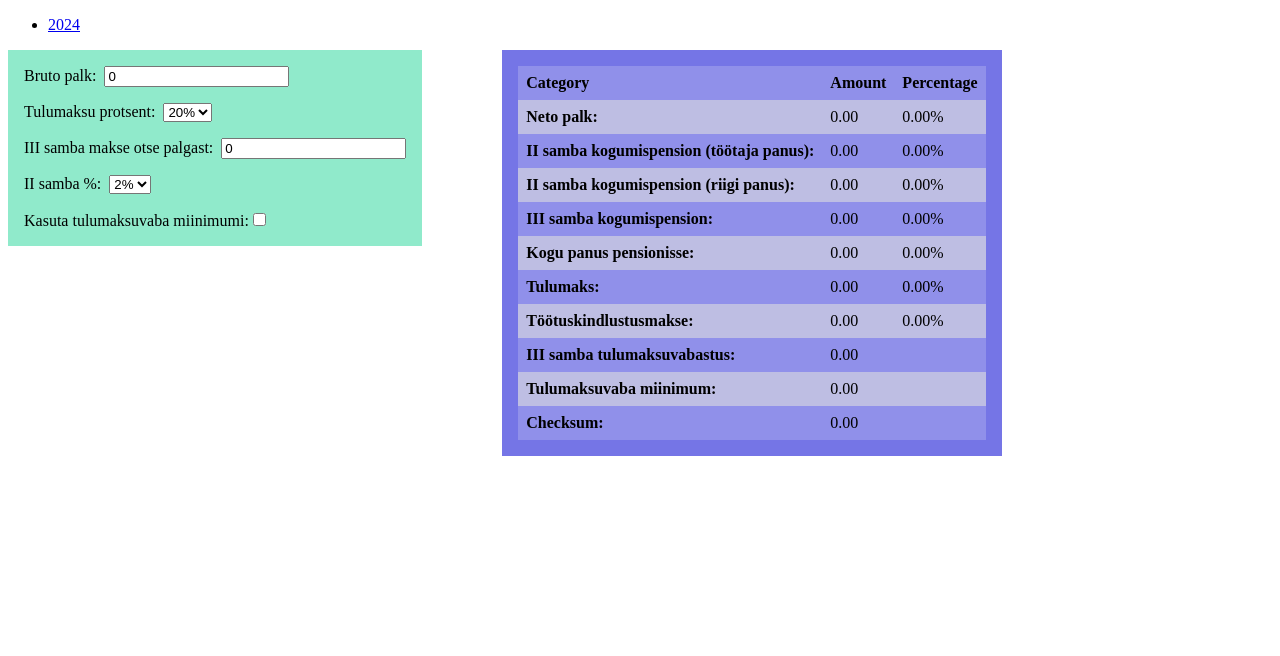
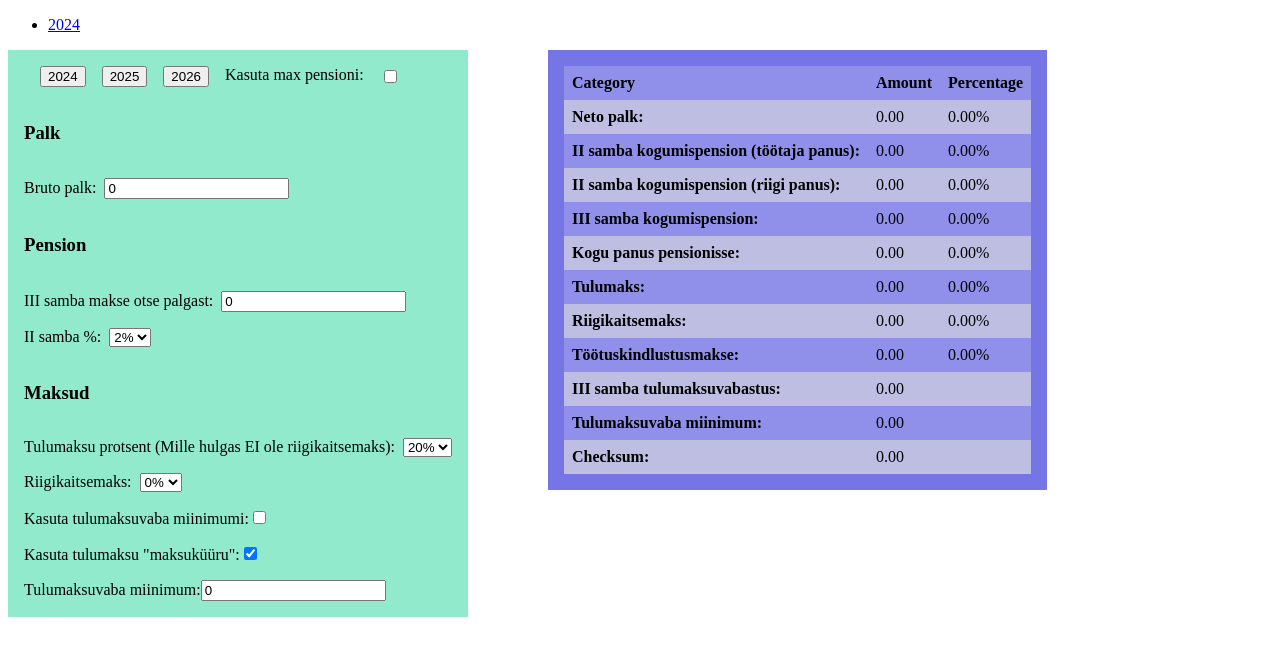
Before and after one commit to MartinSirg/PalgaKalkulaator, an Angular app in the folder WageCalculator/: page /2024 in a window 1280 px wide. Shown: the top 656 px of the page. Built offline with nearby package versions, Linux system fonts and the light colour scheme.

Commit message:
Add tax changes from 2026, Add year presets

```diff
--- a/WageCalculator/src/app/app.routes.ts
+++ b/WageCalculator/src/app/app.routes.ts
@@ -1,6 +1,6 @@
 import {Routes} from '@angular/router';
-import {WageCalculator2024} from "./home/wage-calculator2024.component";
+import {Calculator2024} from "./home/wage-calculator2024.component";
 
 export const routes: Routes = [
-  {path: "2024", component: WageCalculator2024},
+  {path: "2024", component: Calculator2024},
 ];
--- a/WageCalculator/src/app/home/wage-calculator2024.component.html
+++ b/WageCalculator/src/app/home/wage-calculator2024.component.html
@@ -1,19 +1,21 @@
 <div style="display: flex; gap: 5rem; flex-wrap: wrap">
   <div class="input-container">
+    <div style="display: flex; gap: 1rem">
+      <label></label>
+      <button (click)="set2024TaxPreset()">2024</button>
+      <button (click)="set2025TaxPreset()">2025</button>
+      <button (click)="set2026TaxPreset()">2026</button>
+      <label for="use-max-pension">Kasuta max pensioni:</label>
+      <input id="use-max-pension" type="checkbox" [(ngModel)]="useMaxPension">
+    </div>
+
+    <h3>Palk</h3>
     <div>
       <label for="gross-pay">Bruto palk: &nbsp;</label>
       <input [formControl]="wageForm.controls.grossPay" id="gross-pay" type="number">
     </div>
 
-    <div>
-      <label for="income-tax">Tulumaksu protsent: &nbsp;</label>
-      <select id="income-tax" [formControl]="wageForm.controls.incomeTaxPercentage">
-        <option value="20">20%</option>
-        <option value="22">22%</option>
-        <option value="24">24%</option>
-      </select>
-  </div>
-
+    <h3>Pension</h3>
     <div>
       <label for="third-pillar-amount">III samba makse otse palgast: &nbsp;</label>
       <input [formControl]="wageForm.controls.thirdPillarAmount" id="third-pillar-amount" type="number">
@@ -26,16 +28,41 @@
 
     <div>
       <label for="retirementFee">II samba %: &nbsp;</label>
-      <select id="retirementFee" [formControl]="wageForm.controls.retirementFeePercentage">
+      <select id="retirementFee" [formControl]="wageForm.controls.secondPillarPercentage">
         <option value="0">0%</option>
         <option value="2">2%</option>
-<!--        <option value="4">4%</option>-->
-<!--        <option value="6">6%</option>-->
+        <option value="4">4%</option>
+        <option value="6">6%</option>
+      </select>
+    </div>
+
+    <h3>Maksud</h3>
+    <div>
+      <label for="income-tax">Tulumaksu protsent (Mille hulgas EI ole riigikaitsemaks): &nbsp;</label>
+      <select id="income-tax" [formControl]="wageForm.controls.incomeTaxPercentage">
+        <option value="20">20%</option>
+        <option value="22">22%</option>
+      </select>
+    </div>
+
+    <div>
+      <label for="defence-tax">Riigikaitsemaks: &nbsp;</label>
+      <select id="defence-tax" [formControl]="wageForm.controls.defenceTaxPercentage">
+        <option value="0">0%</option>
+        <option value="2">2%</option>
       </select>
     </div>
     <div>
       <label for="use-income-tax-free-minimum">Kasuta tulumaksuvaba miinimumi:</label>
       <input [formControl]="wageForm.controls.useIncomeTaxFreeMinimum" id="use-income-tax-free-minimum" type="checkbox">
+    </div>
+    <div>
+      <label for="use-income-tax-curve">Kasuta tulumaksu "maksuküüru":</label>
+      <input [formControl]="wageForm.controls.useIncomeTaxCurve" id="use-income-tax-curve" type="checkbox">
+    </div>
+    <div>
+      <label for="income-tax-free-minimum">Tulumaksuvaba miinimum:</label>
+      <input [formControl]="wageForm.controls.incomeTaxFreeMinimum" id="income-tax-free-minimum" type="number">
     </div>
     @if (wageResult(); as result){
       <div *ngIf="result.type === 'error'">Viga: {{result.errorReason}}</div>
@@ -110,6 +137,16 @@
         }
       </tr>
       <tr>
+        <td><strong>Riigikaitsemaks:</strong></td>
+        @if (wageResult.type == 'success'){
+          <td>{{wageResult.defenceTax | number : "1.2-2"}}</td>
+          <td>{{wageResult.defenceTaxPercentage | number : "1.2-2"}}%</td>
+        } @else {
+          <td>{{0 | number : "1.2-2"}}</td>
+          <td>{{0 | number : "1.2-2"}}%</td>
+        }
+      </tr>
+      <tr>
         <td><strong>Töötuskindlustusmakse:</strong></td>
         @if (wageResult.type == 'success'){
           <td>{{wageResult.unemploymentFee | number : "1.2-2"}}</td>
--- a/WageCalculator/src/app/home/wage-calculator2024.component.scss
+++ b/WageCalculator/src/app/home/wage-calculator2024.component.scss
@@ -5,7 +5,7 @@
   background-color: #90eacb;
   padding: 1rem;
   height: fit-content;
-  max-width: 25rem;
+  max-width: 30rem;
 }
 
 .result-table-container {
--- a/WageCalculator/src/app/home/wage-calculator2024.component.ts
+++ b/WageCalculator/src/app/home/wage-calculator2024.component.ts
@@ -1,5 +1,5 @@
 import {ChangeDetectionStrategy, Component, computed} from '@angular/core';
-import {FormControl, FormGroup, ReactiveFormsModule, Validators} from "@angular/forms";
+import {FormControl, FormGroup, FormsModule, ReactiveFormsModule, Validators} from "@angular/forms";
 import {toSignal} from "@angular/core/rxjs-interop";
 import {startWith} from "rxjs";
 import {DecimalPipe, NgIf} from "@angular/common";
@@ -10,20 +10,24 @@ import {DecimalPipe, NgIf} from "@angular/common";
   imports: [
     ReactiveFormsModule,
     NgIf,
-    DecimalPipe
+    DecimalPipe,
+    FormsModule
   ],
   templateUrl: './wage-calculator2024.component.html',
   styleUrl: './wage-calculator2024.component.scss',
   changeDetection: ChangeDetectionStrategy.OnPush
 })
-export class WageCalculator2024 {
+export class Calculator2024 {
+  useMaxPension: boolean = false;
   wageForm = new FormGroup({
     grossPay: new FormControl<number>(0),
     thirdPillarAmount: new FormControl<number>(0, Validators.max(500)),
-    retirementFeePercentage: new FormControl<number>(2),
-    // incomeTaxPercentageExemptFromTaxRelief: new FormControl<number>(0),
+    secondPillarPercentage: new FormControl<number>(2),
+    defenceTaxPercentage: new FormControl<number>(0),
     incomeTaxPercentage: new FormControl<number>(20),
-    useIncomeTaxFreeMinimum: new FormControl<boolean>(false)
+    useIncomeTaxFreeMinimum: new FormControl<boolean>(false),
+    useIncomeTaxCurve: new FormControl<boolean>(true),
+    incomeTaxFreeMinimum: new FormControl<number>(0),
   })
 
   wageFormValue = toSignal(this.wageForm.valueChanges.pipe(startWith(this.wageForm.value)))
@@ -31,13 +35,58 @@ export class WageCalculator2024 {
   wageResult = computed(() => {
     let grossPay = this.wageFormValue()?.grossPay ?? 0;
     if (grossPay < 0) grossPay = 0;
-    const retirementFeePercentage = this.wageFormValue()?.retirementFeePercentage ?? 2;
+    const retirementFeePercentage = this.wageFormValue()?.secondPillarPercentage ?? 2;
     const incomeTaxPercentage = this.wageFormValue()?.incomeTaxPercentage ?? 20;
     const thirdPillarAmount = this.wageFormValue()?.thirdPillarAmount ?? 0;
+    const useIncomeTaxCurve = this.wageFormValue()?.useIncomeTaxCurve ?? false;
     const useIncomeTaxFreeMinimum = this.wageFormValue()?.useIncomeTaxFreeMinimum ?? false;
+    const incomeTaxFreeMinimum = this.wageFormValue()?.incomeTaxFreeMinimum ?? 0;
+    const defenceTaxPercentage = this.wageFormValue()?.defenceTaxPercentage ?? 0;
 
-    return getWageComposition2024(grossPay, retirementFeePercentage, thirdPillarAmount, useIncomeTaxFreeMinimum, incomeTaxPercentage);
+
+    return getWageComposition2024(grossPay, retirementFeePercentage, thirdPillarAmount, useIncomeTaxFreeMinimum, incomeTaxPercentage, incomeTaxFreeMinimum, useIncomeTaxCurve, defenceTaxPercentage);
   });
+
+  set2024TaxPreset() {
+    const currentSecondPillarPercentage  = this.wageForm.controls.secondPillarPercentage.value ?? 2;
+    let secondPillarPercentage = 0;
+
+    if (this.useMaxPension) secondPillarPercentage = 2;
+    else if (currentSecondPillarPercentage > 2) secondPillarPercentage = 2;
+    else secondPillarPercentage = currentSecondPillarPercentage;
+
+    this.wageForm.patchValue({
+      incomeTaxPercentage: 20,
+      defenceTaxPercentage: 0,
+      useIncomeTaxCurve: true,
+      thirdPillarAmount: this.useMaxPension ? 500 : this.wageForm.controls.thirdPillarAmount.value,
+      incomeTaxFreeMinimum: 654,
+      secondPillarPercentage: secondPillarPercentage
+    });
+  }
+
+  set2025TaxPreset() {
+    this.wageForm.patchValue({
+      incomeTaxPercentage: 22,
+      defenceTaxPercentage: 0,
+      useIncomeTaxCurve: true,
+      secondPillarPercentage: this.useMaxPension ? 6 : this.wageForm.controls.secondPillarPercentage.value,
+      thirdPillarAmount: this.useMaxPension ? 500 : this.wageForm.controls.thirdPillarAmount.value,
+      incomeTaxFreeMinimum: 700,
+    });
+  }
+
+  set2026TaxPreset() {
+    this.wageForm.patchValue({
+      incomeTaxPercentage: 22,
+      defenceTaxPercentage: 2,
+      useIncomeTaxCurve: false,
+      useIncomeTaxFreeMinimum: true,
+      secondPillarPercentage: this.useMaxPension ? 6 : this.wageForm.controls.secondPillarPercentage.value,
+      thirdPillarAmount: this.useMaxPension ? 500 : this.wageForm.controls.thirdPillarAmount.value,
+      incomeTaxFreeMinimum: 700,
+    });
+  }
 }
 
 const UNEMPLOYMENT_FEE_MULTIPLIER = 1.6 / 100; // 1.6%
@@ -46,24 +95,26 @@ const SECOND_PILLAR_NATIONAL_MULTIPLIER = 4 / 100; // 4%
 type WageResultError = { type: "error"; errorReason: string };
 
 type WageResultSuccess = {
+  checkSum: number;
+  defenceTax: number
+  defenceTaxPercentage: number
+  incomeTax: number;
+  incomeTaxFreeAmount: number;
+  incomeTaxPercentage: number
+  netPay: number
+  netPayPercentage: number;
   secondPillarEmployeeAmount: number;
-  secondPillarNationalAmount: number
-  secondPillarNationalPercentage: number
   secondPillarEmployeePercentage: number;
+  secondPillarNationalAmount: number;
+  secondPillarNationalPercentage: number;
   thirdPillarAmount: number;
-  totalPensionContributionAmount: number
-  totalPensionContributionPercentage: number
+  thirdPillarPercentage: number;
+  thirdPillarTaxFreeAmount: number;
+  totalPensionContributionAmount: number;
+  totalPensionContributionPercentage: number;
+  type: "success";
+  unemploymentFee: number;
   unemploymentFeePercentage: number;
-  thirdPillarTaxFreeAmount: number;
-  incomeTaxFreeAmount: number;
-  type: "success";
-  netPay: number;
-  netPayPercentage: number;
-  unemploymentFee: number;
-  incomeTaxPercentage: number;
-  incomeTax: number;
-  checkSum: number;
-  thirdPillarPercentage: number
 };
 
 /**
@@ -73,30 +124,46 @@ type WageResultSuccess = {
  * @param thirdPillarAmount III samba kogumispensioni sissemakse otse palgast
  * @param useIncomeTaxFreeMinimum Kasuta tulumaksuvbaba miinimumi maksusoodustust
  */
-function getWageComposition2024(grossPay: number, secondPillarPercentage: number, thirdPillarAmount: number, useIncomeTaxFreeMinimum: boolean, incomeTaxPercentage: number): WageResultSuccess | WageResultError {
+function getWageComposition2024(
+  grossPay: number,
+  secondPillarPercentage: number,
+  thirdPillarAmount: number,
+  useIncomeTaxFreeMinimum: boolean,
+  incomeTaxPercentage: number,
+  incomeTaxFreeMinimum: number,
+  useIncomeTaxCurve: boolean,
+  defenceTaxPercentage: number
+): WageResultSuccess | WageResultError {
   const incomeTaxMultiplier = incomeTaxPercentage > 0 ? incomeTaxPercentage / 100 : 0;
+  const defenceTaxMultiplier = defenceTaxPercentage > 0 ? defenceTaxPercentage / 100 : 0;
   const secondPillarMultiplier = secondPillarPercentage > 0 ? secondPillarPercentage / 100 : 0;
   const thirdPillarTaxFreeAmount = getThirdPillarTaxFreeAmount(grossPay, thirdPillarAmount);
   if (thirdPillarAmount > thirdPillarTaxFreeAmount) {
     thirdPillarAmount = thirdPillarTaxFreeAmount; //Don't allow bigger payments than tax free amount (current behaviour)
   }
 
-  const incomeTaxFreeAmount = getIncomeTaxFreeAmount(grossPay, useIncomeTaxFreeMinimum);
+  const incomeTaxFreeAmount = getIncomeTaxFreeAmount(grossPay, useIncomeTaxFreeMinimum, useIncomeTaxCurve, incomeTaxFreeMinimum);
   const unemploymentFee = grossPay * UNEMPLOYMENT_FEE_MULTIPLIER;
   const secondPillarAmount = grossPay * secondPillarMultiplier;
   const secondPillarNationalAmount = secondPillarPercentage > 0 ? grossPay * SECOND_PILLAR_NATIONAL_MULTIPLIER : 0;
 
-  let incomeTaxableAmount = grossPay - incomeTaxFreeAmount - unemploymentFee - secondPillarAmount - thirdPillarTaxFreeAmount;
+  //ASSUMPTION: defence tax is calculated after unemployment insurance and pension deductions
+  let defenceTaxableAmount = grossPay - unemploymentFee - secondPillarAmount - thirdPillarTaxFreeAmount;
+  let incomeTaxableAmount = grossPay - unemploymentFee - secondPillarAmount - thirdPillarTaxFreeAmount - incomeTaxFreeAmount;
   if (incomeTaxableAmount < 0) incomeTaxableAmount = 0;
+  if (defenceTaxableAmount < 0) defenceTaxableAmount = 0;
 
   const incomeTax = incomeTaxableAmount * incomeTaxMultiplier;
-  const netPay = grossPay - incomeTax - unemploymentFee - secondPillarAmount - thirdPillarAmount
+  const defenceTax = defenceTaxableAmount * defenceTaxMultiplier;
+  const netPay = grossPay - unemploymentFee - secondPillarAmount - thirdPillarAmount - defenceTax - incomeTax;
   if (netPay < 0) {
     return {type: 'error', errorReason: "Net pay is less than 0"};
   }
 
   return {
-    checkSum: (netPay + incomeTax + unemploymentFee + secondPillarAmount + thirdPillarAmount),
+    checkSum: (netPay + incomeTax + unemploymentFee + secondPillarAmount + thirdPillarAmount + defenceTax),
+    defenceTax: defenceTax,
+    defenceTaxPercentage: getPercentageOfGross(defenceTax, grossPay),
     incomeTax: incomeTax,
     incomeTaxFreeAmount: incomeTaxFreeAmount,
     incomeTaxPercentage: getPercentageOfGross(incomeTax, grossPay),
@@ -117,22 +184,24 @@ function getWageComposition2024(grossPay: number, secondPillarPercentage: number
   }
 }
 
-function getIncomeTaxFreeAmount(grossPay: number, useIncomeTaxFreeMinimum: boolean) {
+function getIncomeTaxFreeAmount(grossPay: number, useIncomeTaxFreeMinimum: boolean, useIncomeTaxCurve: boolean, incomeTaxFreeMinimum: number) {
   const TAX_FREE_GAP_START = 1200;
   const TAX_FREE_GAP_END = 2100;
-  const MAX_TAX_FREE_AMOUNT = 654;
 
   if (!useIncomeTaxFreeMinimum) {
     return 0
+  }
+  if (!useIncomeTaxCurve) {
+    return incomeTaxFreeMinimum;
   }
 
   if (grossPay > TAX_FREE_GAP_END) {
     return 0;
   }
   if (grossPay < TAX_FREE_GAP_START) {
-    return MAX_TAX_FREE_AMOUNT;
+    return incomeTaxFreeMinimum;
   }
-  return MAX_TAX_FREE_AMOUNT - MAX_TAX_FREE_AMOUNT / 900 * (grossPay - TAX_FREE_GAP_START)
+  return incomeTaxFreeMinimum - incomeTaxFreeMinimum / 900 * (grossPay - TAX_FREE_GAP_START)
 }
 
 function getThirdPillarTaxFreeAmount(grossPay: number, thirdPillarAmount: number) {
```
Also changed, not shown: 1 other file (tests, documents, lock files or other folders).
